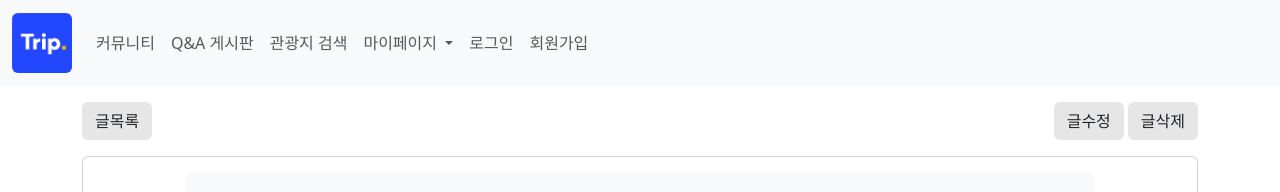
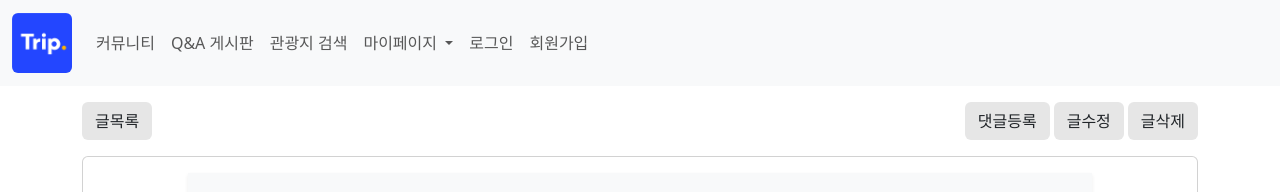
Before and after one commit to junoade/TripJJ_client, a Vue app: page /board/view/1 in a window 1280 px wide. Shown: the top 192 px of the page. Built offline with nearby package versions, Linux system fonts and the light colour scheme; no server answers.

Commit message:
error: move to reply page fail

```diff
--- a/src/components/board/BoardDetail.vue
+++ b/src/components/board/BoardDetail.vue
@@ -1,8 +1,8 @@
 <script setup>
 import { ref, onMounted, computed } from "vue";
 import { useRoute, useRouter } from "vue-router";
-import { deleteQna, detailQna } from '@/api/qna'
-import TheRepliesView from '@/components/board/ReplieList.vue';
+import { deleteQna, detailQna } from '@/api/qna';
+import TheRepliesView from "@/components/reply/ReplieList.vue";
 
 const route = useRoute();
 const router = useRouter();
@@ -67,6 +67,9 @@ const getRepliesLength = computed(() => {
     <button type="button" class="btn mb-3 me-auto" @click="moveList" style="background-color: rgb(230, 230, 230);">
       글목록
     </button>
+    <button class="btn mb-3 ms-1" @click="moveReply" style="background-color: rgb(230, 230, 230);">
+      댓글등록
+    </button>
     <button class="btn mb-3 ms-1" @click="moveModify" style="background-color: rgb(230, 230, 230);">
       글수정
     </button>
--- a/src/components/board/BoardReplyModify.vue
+++ b/src/components/reply/BoardReplyModify.vue
@@ -1,5 +1,5 @@
 <script setup>
-import ReplyFormItem from './item/ReplyFormItem.vue';
+import ReplyFormItem from '@/components/reply/item/ReplyFormItem.vue';
 </script>
 
 <template>
--- a/src/components/board/BoardReplyWrite.vue
+++ b/src/components/reply/BoardReplyWrite.vue
@@ -1,5 +1,5 @@
 <script setup>
-import ReplyFormItem from './item/ReplyFormItem.vue';
+import ReplyFormItem from '@/components/reply/item/ReplyFormItem';
 </script>
 
 <template>
--- a/src/components/board/ReplieList.vue
+++ b/src/components/reply/ReplieList.vue
@@ -1,5 +1,5 @@
 <script setup>
-import ReplyListItem from './item/ReplyListItem.vue';
+import ReplyListItem from '@/components/reply/item/ReplyListItem.vue';
 
 defineProps({ replies: Array });
 
--- a/src/components/board/item/ReplyFormItem.vue
+++ b/src/components/reply/item/ReplyFormItem.vue
@@ -1,7 +1,6 @@
 <script setup>
 import { ref, watch } from "vue";
 import { useRoute, useRouter } from "vue-router";
-
 import { registReply, getModifyReply, modifyReply } from "@/api/qna";
 
 const router = useRouter();
--- a/src/router/index.js
+++ b/src/router/index.js
@@ -57,17 +57,17 @@ const router = createRouter({
                 {
                     path: "reply/:articleNo",
                     name: "article-reply",
-                    component: () => import("@/components/board/BoardReplyWrite.vue"),
+                    component: () => import("@/components/reply/BoardReplyWrite.vue"),
                 },
                 {
                     path: "reply/modify/:articleNo/:replyNo",
                     name: "article-reply-modify",
-                    component: () => import("@/components/board/BoardReplyModify.vue"),
+                    component: () => import("@/components/reply/BoardReplyModify.vue"),
                 },
                 {
                     path: "reply/delete/:replyNo",
                     name: "article-reply-delete",
-                    component: () => import("@/components/board/ReplyDelete.vue"),
+                    component: () => import("@/components/reply/ReplyDelete.vue"),
                 },
             ],
         },
```
Also changed, not shown: src/components/reply/ReplyDelete.vue (renamed from src/components/board/ReplyDelete.vue), src/components/reply/item/ReplyListItem.vue (renamed from src/components/board/item/ReplyListItem.vue).
